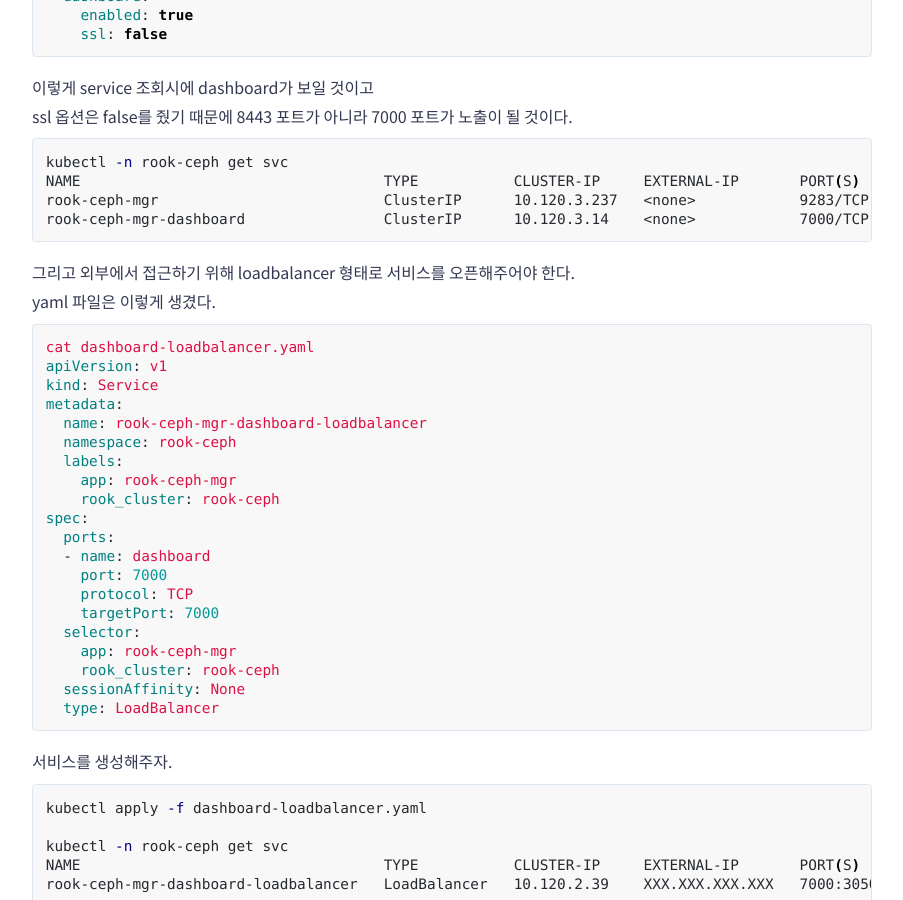
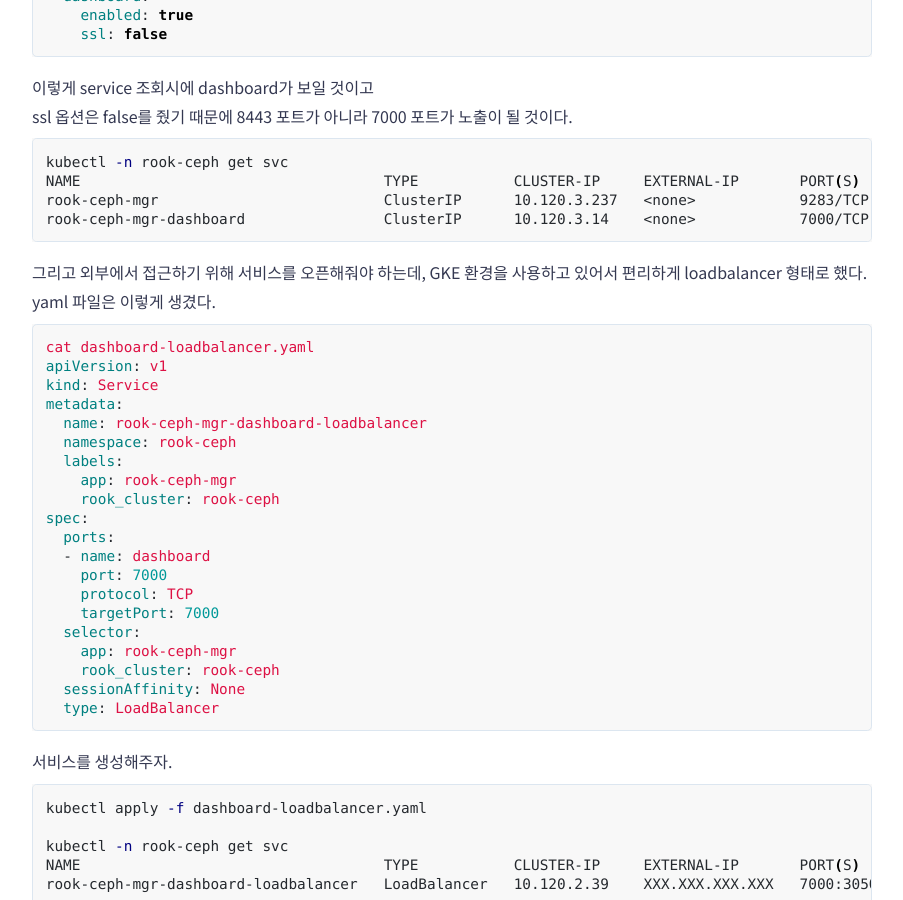
Before and after one commit to mokpolar/mokpolar.github.io, a Jekyll site: the page built from _posts/2021-05-30-ceph_dashboard_s3_api.md, in a window 1280 px wide and 900 px high, scrolled down 1922 px. Shown: the whole window, without its empty margins (188-1091 px from the left). Built offline with Jekyll 4.4.1, drawn with Linux system fonts in a browser that asks for light colours; comment, search, counter and statistics services are not loaded.

Commit message:
Update 2021-05-30-ceph_dashboard_s3_api.md

````diff
--- a/_posts/2021-05-30-ceph_dashboard_s3_api.md
+++ b/_posts/2021-05-30-ceph_dashboard_s3_api.md
@@ -54,7 +54,7 @@ rook-ceph-mgr                          ClusterIP      10.120.3.237   <none>
 rook-ceph-mgr-dashboard                ClusterIP      10.120.3.14    <none>            7000/TCP            45d
 ```
 
-그리고 외부에서 접근하기 위해 loadbalancer 형태로 서비스를 오픈해주어야 한다.
+그리고 외부에서 접근하기 위해 서비스를 오픈해줘야 하는데,  GKE 환경을 사용하고 있어서 편리하게 loadbalancer 형태로 했다.
 yaml 파일은 이렇게 생겼다.
 
 ```yaml
````
